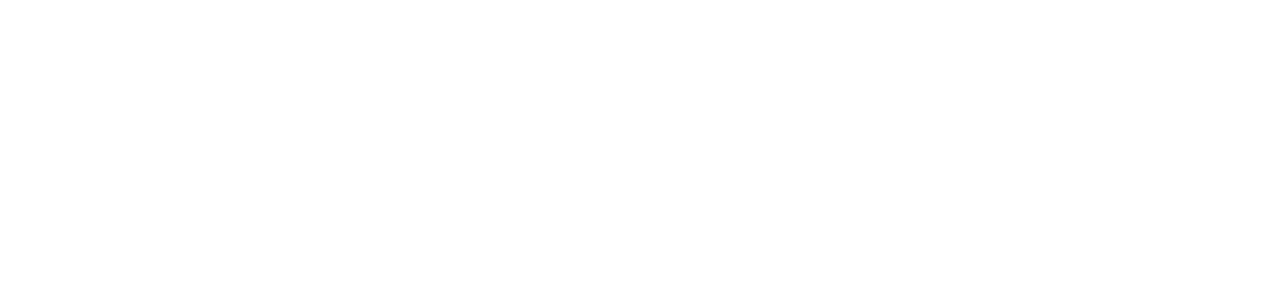
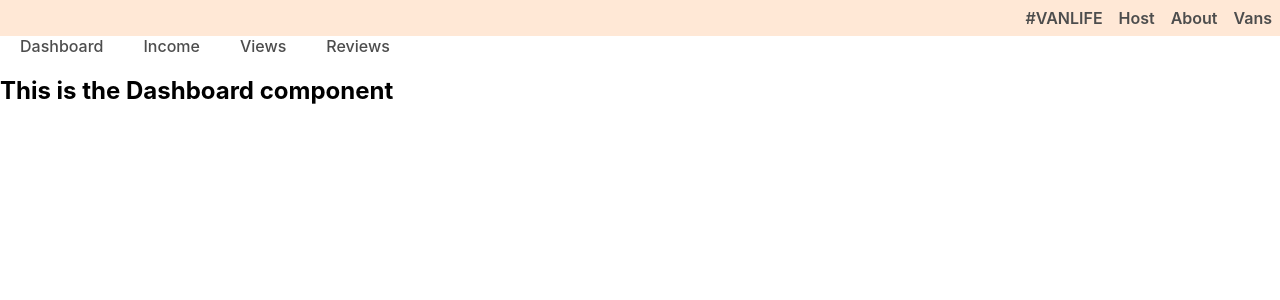
Before and after one commit to momoesse/vanlife, a React (Create React App) app: page /host in a window 1280 px wide. Before the commit this address had no page. Shown: the top 300 px of the page. Built offline with nearby package versions, Linux system fonts and the light colour scheme; what miragejs would draw is missing.

Commit message:
using nested, index routes

```diff
--- a/src/App.css
+++ b/src/App.css
@@ -8,14 +8,10 @@
   color: black;
 }
 
-.nav--container li {
+.nav--container a {
   font-weight: 600;
   color: #4D4D4D;
   display: inline;
-}
-
-.nav--container ul {
-  list-style-type: none;
 }
 
 a {
@@ -75,6 +71,16 @@
   max-width: 300px;
 }
 
-.van--type {
+/* HOST COMPONENT */
+.nav--host a {
+  text-decoration: none;
+  color: #4D4D4D;
+  padding: 5px 20px;
+  font-weight: 500;
+}
 
+.nav--host a:hover {
+  text-decoration: underline;
+  color: #161616;
+  font-weight: 600;
 }
--- a/src/App.js
+++ b/src/App.js
@@ -2,9 +2,13 @@
 import { BrowserRouter, Routes, Route, Link } from "react-router-dom";
 import Layout from "./components/Layout.js";
 import Home from "./components/Home.js";
+import Host from "./components/Host/Host.js";
+import Dashboard from "./components/Host/Dashboard.js";
+import Income from "./components/Host/Income.js";
+import Reviews from "./components/Host/Reviews.js";
 import About from "./components/About.js";
-import Vans from "./components/Vans.js";
-import VanDetail from "./components/VanDetail.js";
+import Vans from "./components/Vans/Vans.js";
+import VanDetail from "./components/Vans/VanDetail.js";
 
 function App() {
   return (
@@ -12,9 +16,14 @@
       <Routes>
         <Route element={<Layout />}>
           <Route path="/" element={<Home />} />
-          <Route path="/about" element={<About />} />
-          <Route path="/vans" element={<Vans />} />
-          <Route path="/vans/:id" element={<VanDetail />} />
+          <Route path="host" element={<Host />}>
+            <Route index element={<Dashboard />} />
+            <Route path="income" element={<Income />} />
+            <Route path="reviews" element={<Reviews />} />
+          </Route>
+          <Route path="about" element={<About />} />
+          <Route path="vans" element={<Vans />} />
+          <Route path="vans/:id" element={<VanDetail />} />
         </Route>
       </Routes>
     </BrowserRouter>
--- a/src/components/Header.js
+++ b/src/components/Header.js
@@ -5,11 +5,10 @@
     return (
         <header>
             <nav className="nav--container">
-                <ul>
-                    <li><Link to="/">#VANLIFE</Link></li>
-                    <li><Link to="/about">About</Link></li>
-                    <li><Link to="/vans">Vans</Link></li>
-                </ul>
+                <Link to="/">#VANLIFE</Link>
+                <Link to="/host">Host</Link>
+                <Link to="/about">About</Link>
+                <Link to="/vans">Vans</Link>
             </nav>
         </header>
     )
--- a/src/components/Home.js
+++ b/src/components/Home.js
@@ -7,7 +7,7 @@
             <h1>You got the travel plans, we got the travel vans.</h1>
             <p>Add adventure to your life by joining the #vanlife movement. Rent the perfect van to make your perfect road trip.</p>
             <button>
-                <Link to="/vans">Find your van</Link>
+                <Link to="vans">Find your van</Link>
             </button>
         </div>
     )
--- /dev/null
+++ b/src/components/Host/Dashboard.js
@@ -0,0 +1,7 @@
+import React from "react";
+
+export default function Dashboard() {
+    return (
+        <h2>This is the Dashboard component</h2>
+    )
+}
--- /dev/null
+++ b/src/components/Host/Host.js
@@ -0,0 +1,16 @@
+import React from "react";
+import { Link, Outlet } from "react-router-dom";
+
+export default function Host() {
+    return (
+        <div>
+            <nav className="nav--host">
+                <Link to="/host">Dashboard</Link>
+                <Link to="/host/income">Income</Link>
+                <Link to="/host/views">Views</Link>
+                <Link to="/host/reviews">Reviews</Link>
+            </nav>
+            <Outlet />
+        </div>
+    )
+}
--- /dev/null
+++ b/src/components/Host/Income.js
@@ -0,0 +1,7 @@
+import React from "react";
+
+export default function Income() {
+    return (
+        <h2>This is the Income component</h2>
+    )
+}
--- /dev/null
+++ b/src/components/Host/Reviews.js
@@ -0,0 +1,7 @@
+import React from "react";
+
+export default function Reviews() {
+    return (
+        <h2>This is the Reviews components</h2>
+    )
+}
```
Also changed, not shown: src/components/Vans/VanDetail.js (renamed from src/components/VanDetail.js), src/components/Vans/Vans.js (renamed from src/components/Vans.js).
